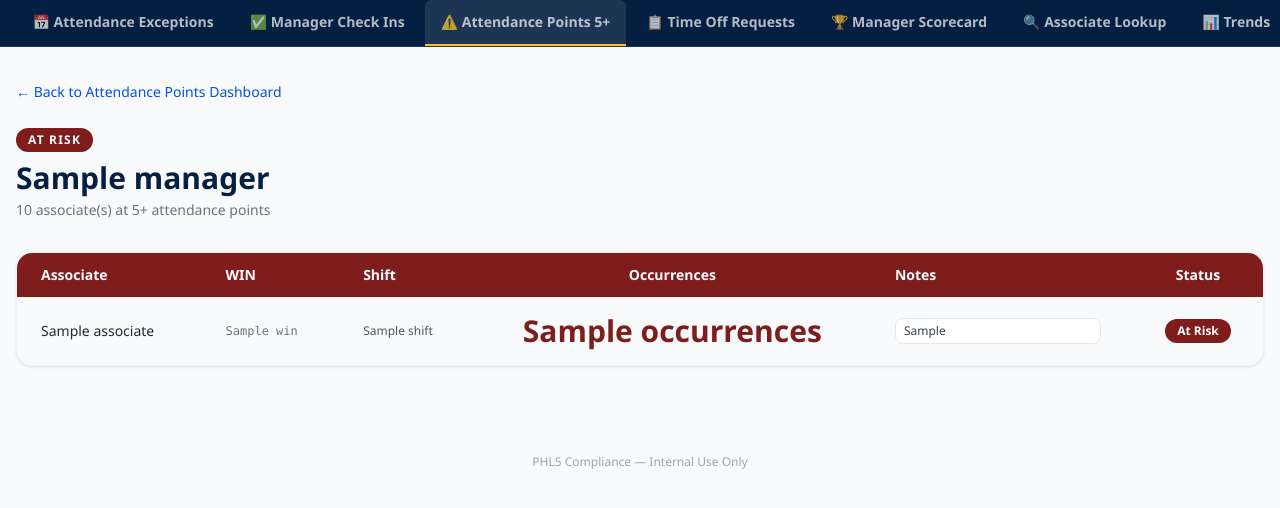
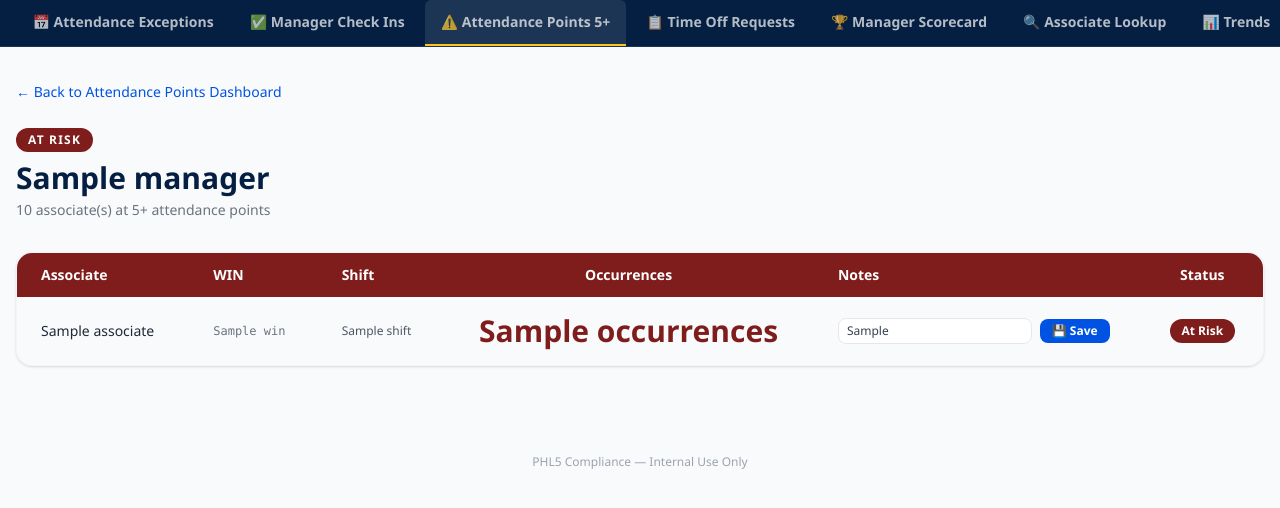
Before and after one commit to shalingandhi-samy/HR-Compliance, a FastAPI app: template templates/points_manager.html in a window 1280 px wide. Shown: the part 52-560 px from the top of the page. Run offline with FastAPI, Linux system fonts and the light colour scheme; the template is opened without the code that fills it: most values are stand-ins (such as "Sample title", 1, 10 or a date in 2020); parts of the project's set-up code (start-up, migrations or seed data) failed here and were passed over; some libraries are stand-ins or nearby versions.

Commit message:
feat: notes require explicit save confirmation before persisting

```diff
--- a/templates/points_manager.html
+++ b/templates/points_manager.html
@@ -37,15 +37,21 @@
         <td class="px-6 py-4">
           <div class="flex items-center gap-2">
             <form hx-post="/api/notes/{{ rec.win }}"
-                  hx-trigger="change delay:600ms"
+                  hx-trigger="click from:#save-btn-{{ rec.win }}"
                   hx-target="#note-status-{{ rec.win }}"
                   hx-swap="innerHTML"
+                  hx-confirm="Save this note for {{ rec.associate }}?"
                   class="flex items-center gap-2 w-full">
               <textarea name="note"
                 rows="1"
                 placeholder="Add a note..."
                 class="w-full text-xs border border-gray-200 rounded-lg px-2 py-1 resize-none focus:outline-none focus:ring-2 focus:ring-[#0053e2] text-gray-700"
                 oninput="this.rows = Math.max(1, this.value.split('\n').length)">{{ notes.get(rec.win | string, '') }}</textarea>
+              <button id="save-btn-{{ rec.win }}"
+                type="button"
+                class="shrink-0 px-3 py-1 text-xs font-bold text-white bg-[#0053e2] hover:bg-[#0043b5] rounded-lg transition whitespace-nowrap">
+                💾 Save
+              </button>
             </form>
             <span id="note-status-{{ rec.win }}" class="text-xs text-gray-400 whitespace-nowrap"></span>
           </div>
```
